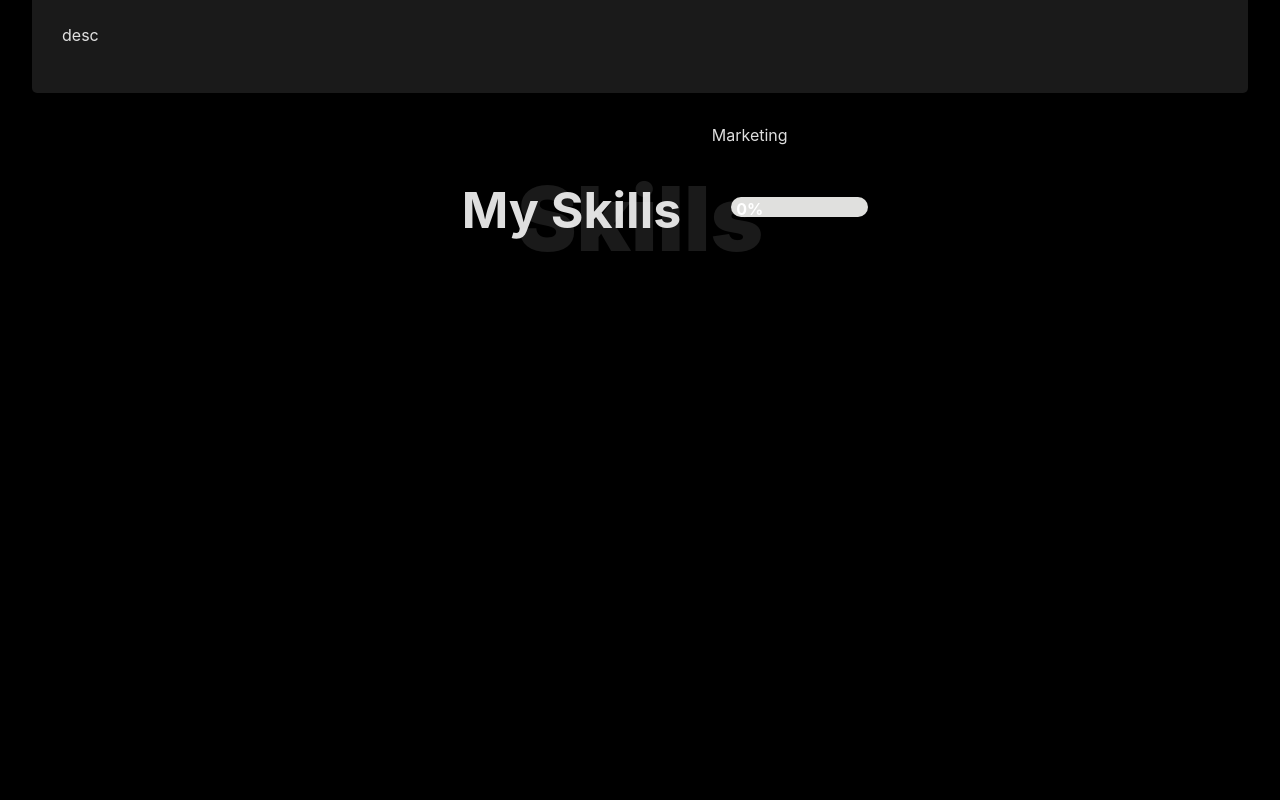
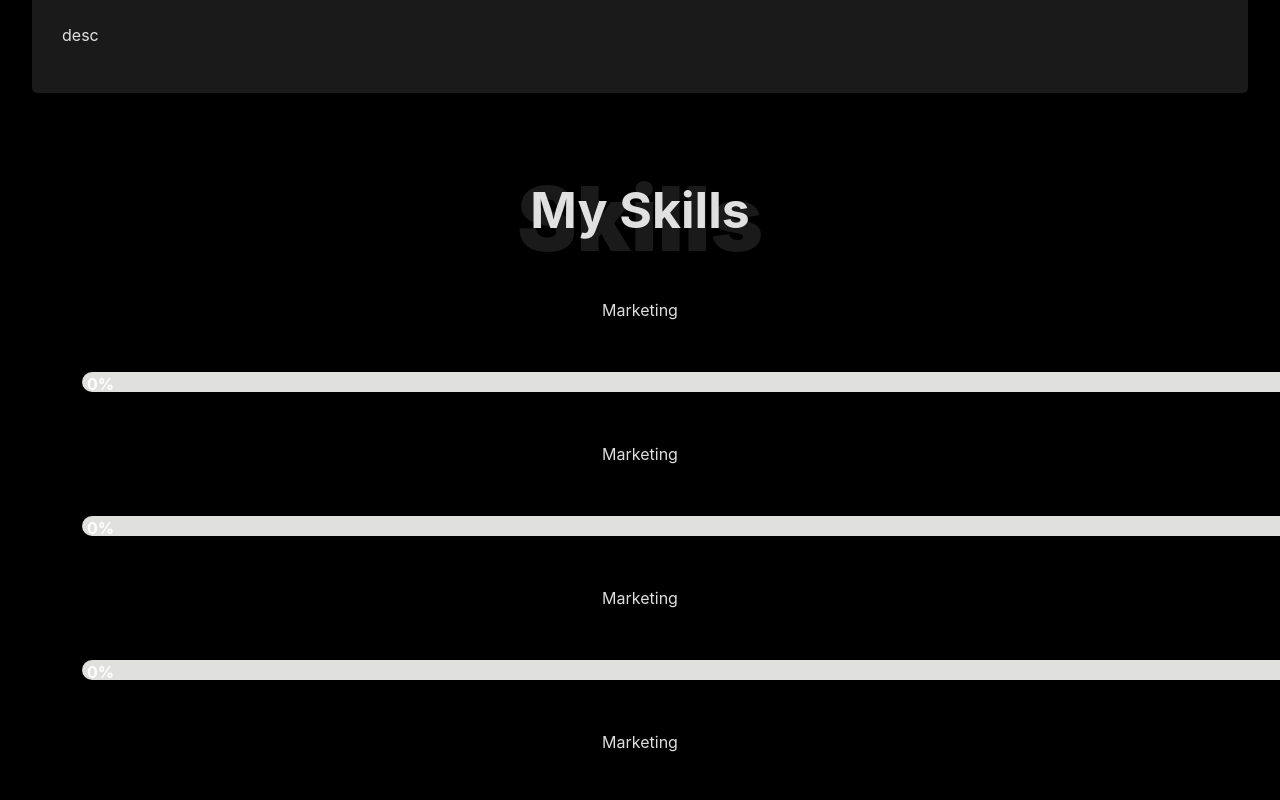
Before and after one commit to slothmast3r/personal-website, a React (Vite) app: page /#home in a window 1280 px wide. Shown: the part 1940-2740 px from the top of the page. Before the commit the page ends 2270 px from the top, so only its background shows below. Built offline with nearby package versions, Linux system fonts and the light colour scheme.

Commit message:
progres bar

```diff
--- a/src/assets/components/Skills/Skills.tsx
+++ b/src/assets/components/Skills/Skills.tsx
@@ -1,12 +1,21 @@
-import { ProgressBar } from "../ProgressBar"
-import "./Skills.scss"
+import { ProgressBar } from "../ProgressBar";
+import "./Skills.scss";
 
-
-export default function Skills(){
-    return (<div id="skills"><div className="text-container">
-    <h3 className="small-text-bg">My Skills</h3>
-    <h4 className="big-text-bg">Skills</h4>
-
-    <ProgressBar title="Marketing" percentage={75}></ProgressBar>
-  </div></div>)
+export default function Skills() {
+  return (
+    <div id="skills">
+      <div className="text-container">
+        <h3 className="small-text-bg">My Skills</h3>
+        <h4 className="big-text-bg">Skills</h4>
+      </div>
+      <div>
+      <ProgressBar title="Marketing" percentage={75}></ProgressBar>
+      <ProgressBar title="Marketing" percentage={75}></ProgressBar>
+      <ProgressBar title="Marketing" percentage={75}></ProgressBar>
+      <ProgressBar title="Marketing" percentage={75}></ProgressBar>
+      <ProgressBar title="Marketing" percentage={75}></ProgressBar>
+      <ProgressBar title="Marketing" percentage={75}></ProgressBar>
+      </div>
+    </div>
+  );
 }
```
